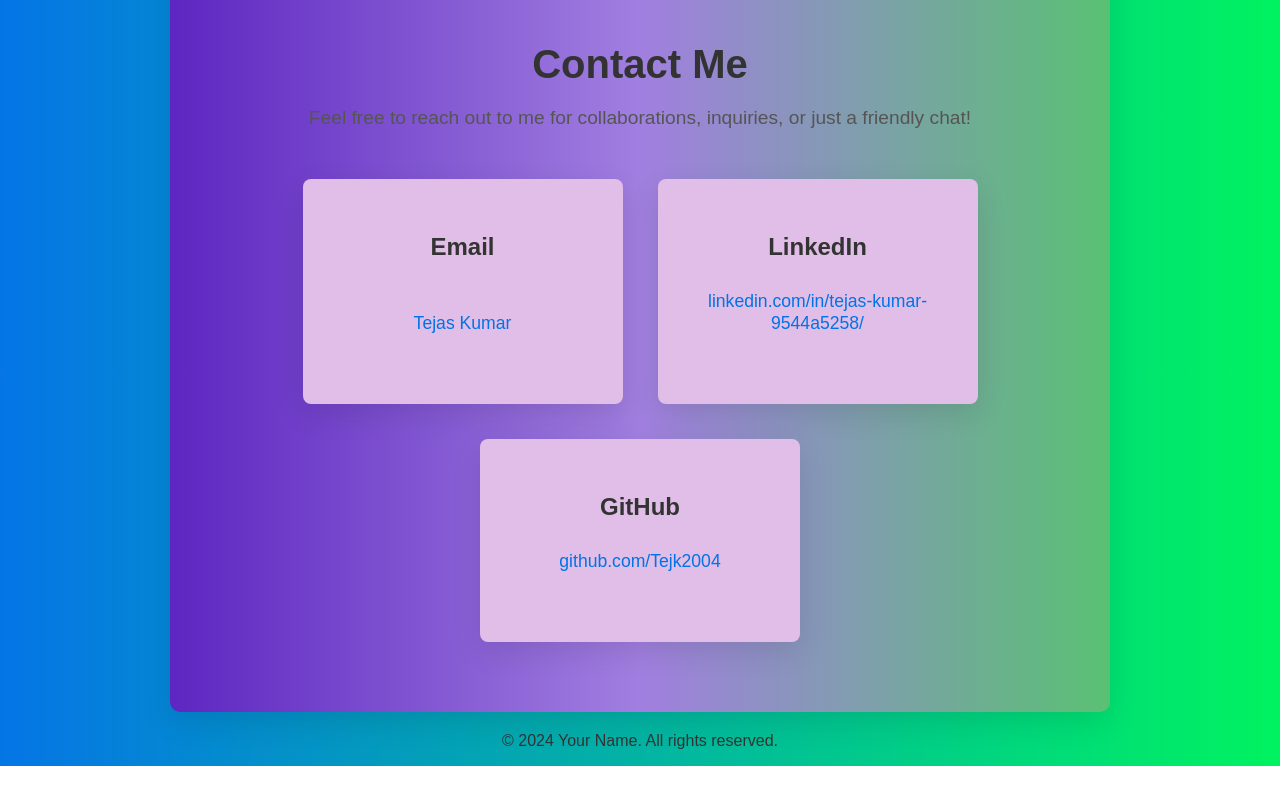
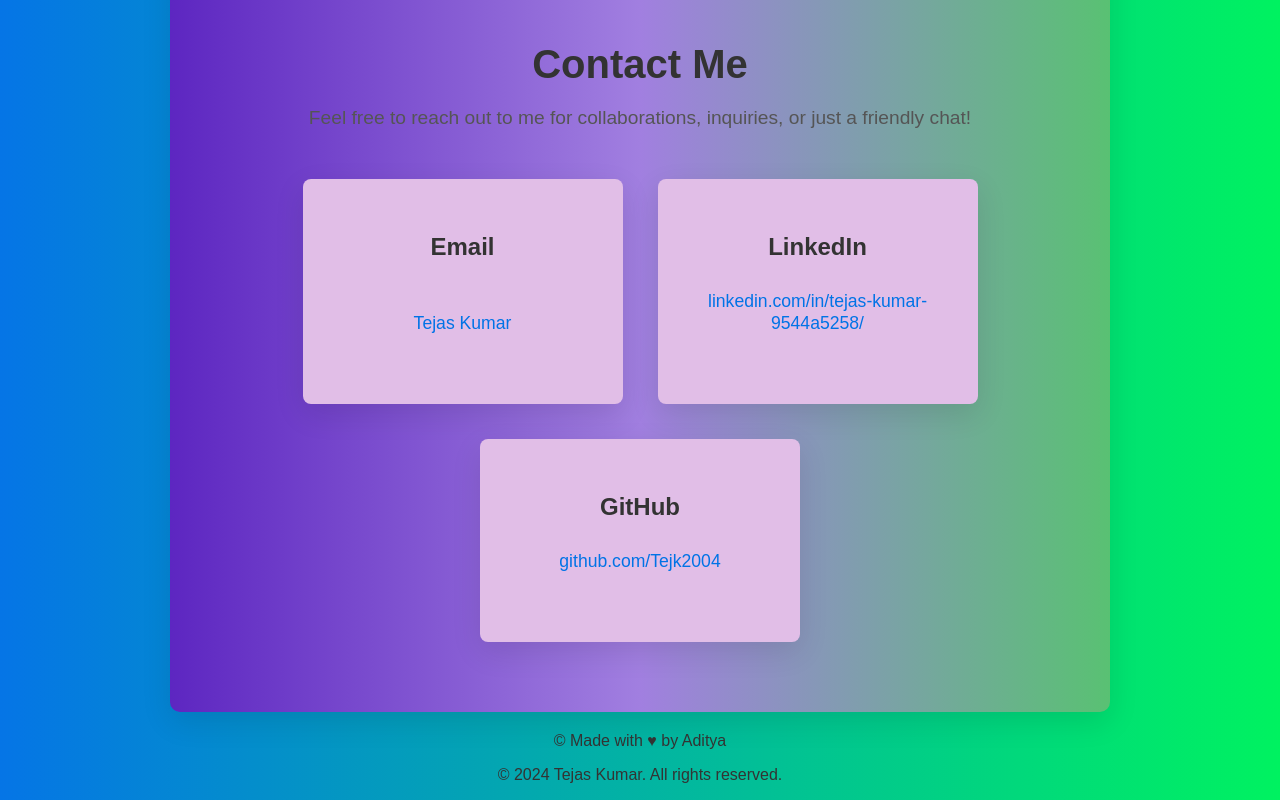
Before and after one commit to afterallafk/Tejas_Portfolio, a plain HTML site: page index.html in a window 1280 px wide. Shown: the part 3949-4749 px from the top of the page. Before the commit the page ends 4715 px from the top, so only its background shows below. Drawn offline with Linux system fonts and the light colour scheme; a web font is replaced by a local one.

Commit message:
Add Name and Made with Love content
Signed-off-by: afterallafk <shivamatiet2001@gmail.com>

```diff
--- a/index.html
+++ b/index.html
@@ -161,7 +161,8 @@
 
   <!-- Footer Section -->
   <footer class="footer">
-    <p>&copy; 2024 Your Name. All rights reserved.</p>
+	<p>&copy; Made with &#9829 by Aditya</p>
+    <p>&copy; 2024 Tejas Kumar. All rights reserved.</p>
   </footer>
 
   <script src="script.js"></script>
```
